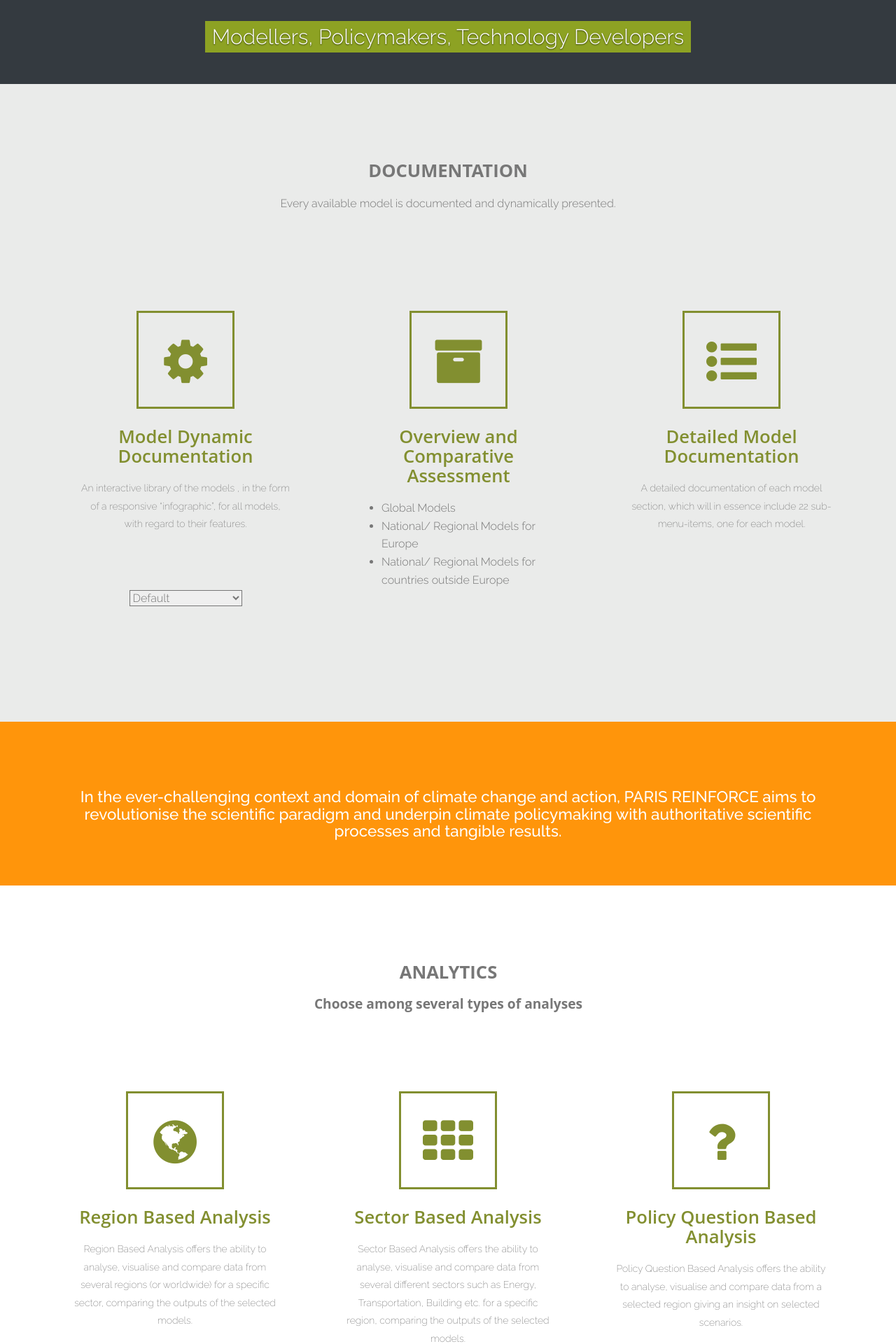
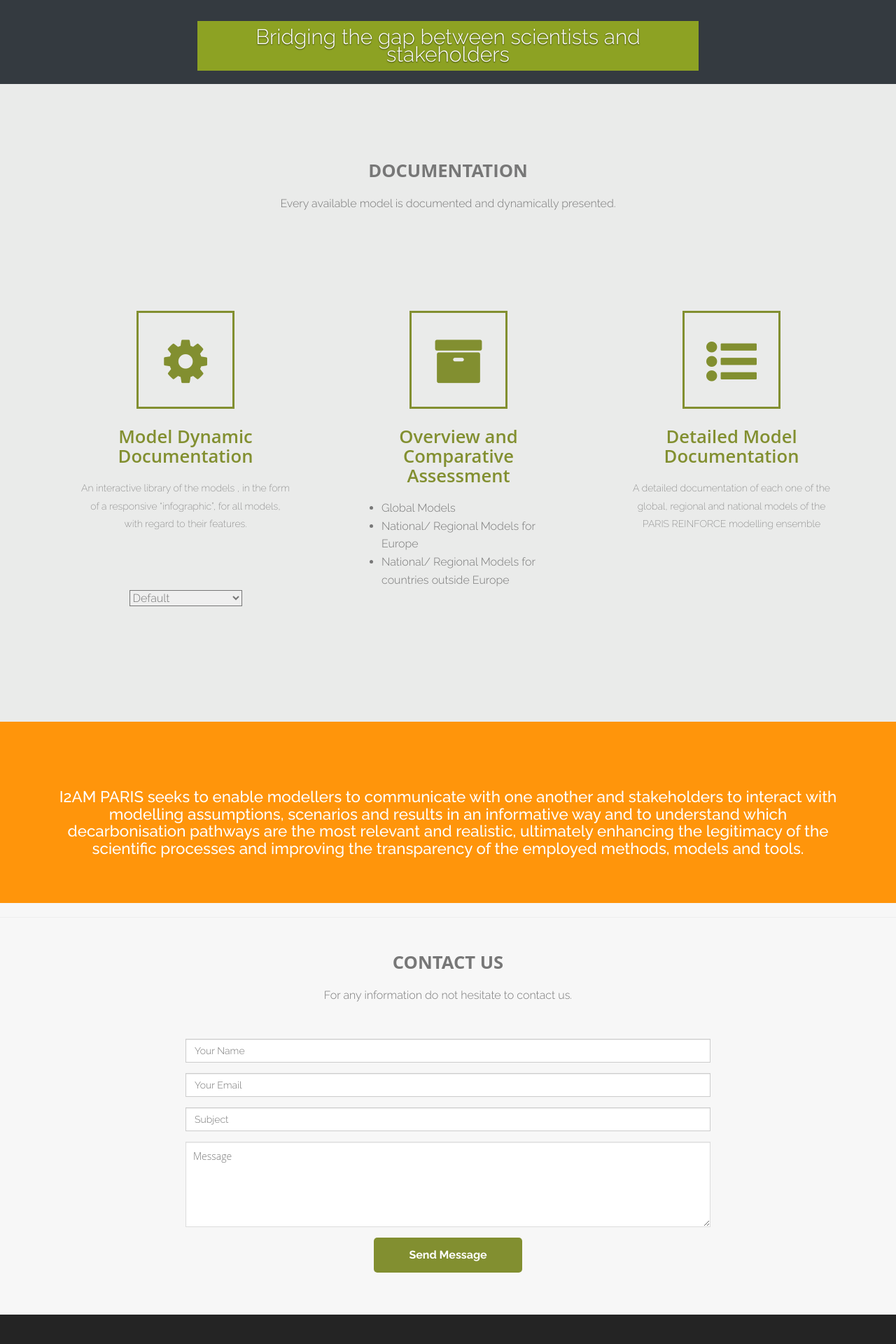
Before and after one commit to sskalidakis/i2am_paris, a Django app: page /main in a window 1280 px wide. Shown: the part 680-2600 px from the top of the page at 70% size. Run offline with Django 3.2, Linux system fonts and the light colour scheme; some libraries are stand-ins or nearby versions.

Commit message:
-more fixes bugs in the menu

```diff
--- a/i2amparis_main/templates/i2amparis_main/detailed_42.html
+++ b/i2amparis_main/templates/i2amparis_main/detailed_42.html
@@ -190,7 +190,7 @@
                                 <li class="list-group-item">
                                     <span>Key parameters</span>
                                     <a style="display: none"
-                                       href="42_key_params">Key parameters</a>
+                                       href="#42_key_params">Key parameters</a>
                                 </li>
 
                                 <li>
--- a/i2amparis_main/templates/i2amparis_main/detailed_gemini_e3.html
+++ b/i2amparis_main/templates/i2amparis_main/detailed_gemini_e3.html
@@ -181,7 +181,7 @@
                                 <li class="list-group-item">
                                     <span>Calibration of the model</span>
                                     <a style="display: none"
-                                       href="#gemini_eco_indicator">Calibration of the model</a>
+                                       href="#gemini_calibration">Calibration of the model</a>
                                 </li>
                                  <li class="list-group-item">
                                     <span>Economic rationale and model solution</span>
--- a/i2amparis_main/templates/i2amparis_main/detailed_ices.html
+++ b/i2amparis_main/templates/i2amparis_main/detailed_ices.html
@@ -129,7 +129,7 @@
                             <li class="list-group-item">
                                 <span>Mitigation/adaptation measures</span>
                                 <a style="display: none"
-                                   href="#ices_calibration">Mitigation/adaptation measures</a>
+                                   href="#ices_mitigation_adaptation">Mitigation/adaptation measures</a>
                                  </li>
                             <li class="list-group-item">
                                 <span>Economic rationale and model solution</span>
--- a/i2amparis_main/templates/i2amparis_main/detailed_maple.html
+++ b/i2amparis_main/templates/i2amparis_main/detailed_maple.html
@@ -180,10 +180,7 @@
                                             <li class="list-group-item">
                                                 <span>Energy demand drivers</span>
                                                 <a style="display: none"
-                                                   href="#maple_energy_demand_drivers"></a>
-                                                Energy
-                                                demand
-                                                drivers/a>
+                                                   href="#maple_energy_demand_drivers">Energy demand drivers</a>
                                             </li>
 
 
--- a/i2amparis_main/templates/i2amparis_main/landing_page.html
+++ b/i2amparis_main/templates/i2amparis_main/landing_page.html
@@ -76,7 +76,7 @@
                     style="width: 100%">
                     <li class="active"><a href="#header" style="font-weight: 500">Home</a></li>
                     <li><a href="#section-works" style="font-weight: 500">Documentation</a></li>
-                    <li><a href="#section-services" style="font-weight: 500">Analytics</a></li>
+{#                    <li><a href="#section-services" style="font-weight: 500">Analyses</a></li>#}
                     <li><a href="#section-contact" style="font-weight: 500">Contact</a></li>
                     <li class="quick-access-content">
                         <a href="dynamic_doc/"><i style="margin-right: 0.5em" class="fa fa-star"></i>Model Dynamic
@@ -106,16 +106,16 @@
             <div class="carousel-caption">
               <div class="wow fadeInUp" data-wow-offset="0" data-wow-delay="0.3s">
                   <h3>I<sup>2</sup>AM PARIS</h3>
-                <h4>Open–access Data Exchange Platform</h4>
+                <h4>Integrating Integrated Assessment Models</h4>
               </div>
               <div class="col-md-10 col-md-offset-1">
                 <div class="wow fadeInUp" data-wow-offset="0" data-wow-delay="0.6s">
-                  <p>Exhaustive facilitative dialogue with climate stakeholders and employment of a strong ensemble of complementary integrated assessment,
-                      energy and sectoral models.</p>
+                  <p>An open-access, data exchange platform to host the detailed documentation, and analyses carried out
+                      by means of the PARIS REINFORCE integrated assessment and energy system models</p>
                     <div class="wow fadeInUp" data-wow-offset="0" data-wow-delay="0.9s">
                         <form class="form-inline">
                             <div class="form-group">
-                                <p>Modellers, Policymakers, Technology Developers</p>
+                                <p>Bridging the gap between scientists and stakeholders</p>
                             </div>
                         </form>
                     </div>
@@ -127,26 +127,24 @@
           <div class="item" style="background-color: #343a40;">
             <div class="carousel-caption">
               <div class="wow fadeInUp" data-wow-offset="0" data-wow-delay="1.0s">
-                <h2>Documented Models</h2>
+                <h2>Modelling documentation</h2>
               </div>
               <div class="col-md-10 col-md-offset-1">
                 <div class="wow fadeInUp" data-wow-offset="0" data-wow-delay="0.6s">
-                  <p>Documentation of all available models along with information regarding their coverage and purpose. </p>
+                  <p>Detailed information on the socioeconomic, sectoral, policy, SDG, emissions and geographic coverage
+                      of the PARIS REINFORCE models</p>
                 </div>
               </div>
               <div class="wow fadeInUp" data-wow-offset="0" data-wow-delay="1.6s">
 
                   <div class="form-group">
-{#                    <button type="getnow"  class="btn btn-primary btn-lg" required="required">Explore</button>#}
                       <button type="livedemo" class="btn btn-primary btn-lg doc_index" >
                         <a href="#section-works" style="color: white" class="doc_index">
                           Explore
                         </a>
                       </button>
                   </div>
-{#                  <div class="form-group">#}
-{#                    <button type="getnow" name="subscribe" class="btn btn-primary btn-lg" required="required">Get Now</button>#}
-{#                  </div>#}
+
 
               </div>
             </div>
@@ -154,11 +152,12 @@
             <div class="item" style="background-color: #343a40;">
                 <div class="carousel-caption">
                     <div class="wow fadeInUp" data-wow-offset="0" data-wow-delay="1.0s">
-                        <h2>Model Analysis</h2>
+                        <h2>Results of our modelling analyses</h2>
                     </div>
                     <div class="col-md-10 col-md-offset-1">
                         <div class="wow fadeInUp" data-wow-offset="0" data-wow-delay="0.6s">
-                            <p>Extraction of analytics and creation of responsive visualisations based on tangible scenarios which are related to specific policy questions. </p>
+                            <p>Visualisation of results of the modelling analyses carried out in the PARIS REINFORCE
+                                project in response to stakeholder-defined policy and research questions </p>
                         </div>
                     </div>
                     <div class="wow fadeInUp" data-wow-offset="0" data-wow-delay="1.6s">
@@ -170,9 +169,6 @@
                                     </a>
                                 </button>
                             </div>
-                            {#                  <div class="form-group">#}
-                            {#                    <button type="getnow" name="subscribe" class="btn btn-primary btn-lg" required="required">Get Now</button>#}
-                            {#                  </div>#}
 
                     </div>
                 </div>
@@ -264,8 +260,8 @@
                                     <figure><i class="fa fa-list-ul"></i></figure>
                                 </div>
                                 <h2><a class="detailed_doc" href="detailed_model_doc">Detailed Model Documentation</a></h2>
-                                <p>A detailed documentation of each model section, which will in essence include 22
-                                    sub-menu-items, one for each model.</p>
+                                <p>A detailed documentation of each one of the global, regional and national models of
+                                    the PARIS REINFORCE modelling ensemble</p>
                             </div>
                         </div>
                     </div>
@@ -289,12 +285,11 @@
           <div class="align-center">
             <div class="testimonial pad-top40 pad-bot40 clearfix">
               <h3 style="color: white">
-                  In the ever-challenging context and domain of climate change and action, PARIS REINFORCE aims to
-                  revolutionise the scientific paradigm and underpin climate policymaking with authoritative scientific
-                  processes and tangible results.
+                  I2AM PARIS seeks to enable modellers to communicate with one another and stakeholders to interact with
+                  modelling assumptions, scenarios and results in an informative way and to understand which
+                  decarbonisation pathways are the most relevant and realistic, ultimately enhancing the legitimacy of
+                  the scientific processes and improving the transparency of the employed methods, models and tools.
               </h3>
-{#              <br />#}
-{#              <span class="author">&mdash; Jouse Manuel / www.jouse-manuel.com</span>#}
             </div>
 
           </div>
@@ -308,84 +303,84 @@
 
 
 
-<!-- services -->
-<section id="section-services" class="section appear pad-bot5 clearfix bg-white">
-    <div class="container">
-        <div class="row mar-bot5">
-            <div class="col-md-offset-3 col-md-6">
-                <div class="section-header">
-                    <div class="wow bounceIn" data-animation-delay="7.8s">
-
-                        <h2 class="section-heading animated">Analytics</h2>
-                        <h4>Choose among several types of analyses</h4>
-
-                    </div>
-                </div>
-            </div>
-        </div>
-        <div class="row mar-bot40">
-            <div class="col-lg-4">
-                <div class="wow bounceIn">
-                    <div class="align-center">
-
-                        <div class="wow rotateIn">
-                            <div class="service-col">
-                                <div class="service-icon">
-                                    <figure><i class="fa fa-globe"></i></figure>
-                                </div>
-                                <h2><a href="#">Region Based Analysis</a></h2>
-                                <p>Region Based Analysis offers the ability to analyse, visualise and compare data from
-                                    several
-                                    regions (or worldwide) for a specific sector, comparing the outputs of the selected
-                                    models.</p>
-                            </div>
-                        </div>
-                    </div>
-                </div>
-            </div>
-
-            <div class="col-lg-4">
-                <div class="align-center">
-                    <div class="wow bounceIn">
-
-                        <div class="wow rotateIn">
-                            <div class="service-col">
-                                <div class="service-icon">
-                                    <figure><i class="fa fa-th"></i></figure>
-                                </div>
-                                <h2><a href="#">Sector Based Analysis</a></h2>
-                                <p>Sector Based Analysis offers the ability to analyse, visualise and compare data from
-                                    several
-                                    different sectors such as Energy, Transportation, Building etc. for a specific
-                                    region, comparing
-                                    the outputs of the selected models.</p>
-                            </div>
-                        </div>
-                    </div>
-                </div>
-            </div>
-
-            <div class="col-lg-4">
-                <div class="align-center">
-                    <div class="wow bounceIn">
-                        <div class="service-col">
-                            <div class="service-icon">
-                                <figure><i class="fa fa-question"></i></figure>
-                            </div>
-                            <h2><a href="#">Policy Question Based Analysis</a></h2>
-                            <p>Policy Question Based Analysis offers the ability to analyse, visualise and compare data
-                                from a selected region giving an insight on
-                                selected scenarios.</p>
-                        </div>
-                    </div>
-                </div>
-            </div>
-
-        </div>
-
-    </div>
-</section>
-<!--/services-->
+{#<!-- services -->#}
+{#<section id="section-services" class="section appear pad-bot5 clearfix bg-white">#}
+{#    <div class="container">#}
+{#        <div class="row mar-bot5">#}
+{#            <div class="col-md-offset-3 col-md-6">#}
+{#                <div class="section-header">#}
+{#                    <div class="wow bounceIn" data-animation-delay="7.8s">#}
+{##}
+{#                        <h2 class="section-heading animated">Analyses</h2>#}
+{#                        <h4>Choose among several types of analyses</h4>#}
+{##}
+{#                    </div>#}
+{#                </div>#}
+{#            </div>#}
+{#        </div>#}
+{#        <div class="row mar-bot40">#}
+{#            <div class="col-lg-4">#}
+{#                <div class="wow bounceIn">#}
+{#                    <div class="align-center">#}
+{##}
+{#                        <div class="wow rotateIn">#}
+{#                            <div class="service-col">#}
+{#                                <div class="service-icon">#}
+{#                                    <figure><i class="fa fa-globe"></i></figure>#}
+{#                                </div>#}
+{#                                <h2><a href="#">Region Based Analysis</a></h2>#}
+{#                                <p>Region Based Analysis offers the ability to analyse, visualise and compare data from#}
+{#                                    several#}
+{#                                    regions (or worldwide) for a specific sector, comparing the outputs of the selected#}
+{#                                    models.</p>#}
+{#                            </div>#}
+{#                        </div>#}
+{#                    </div>#}
+{#                </div>#}
+{#            </div>#}
+{##}
+{#            <div class="col-lg-4">#}
+{#                <div class="align-center">#}
+{#                    <div class="wow bounceIn">#}
+{##}
+{#                        <div class="wow rotateIn">#}
+{#                            <div class="service-col">#}
+{#                                <div class="service-icon">#}
+{#                                    <figure><i class="fa fa-th"></i></figure>#}
+{#                                </div>#}
+{#                                <h2><a href="#">Sector Based Analysis</a></h2>#}
+{#                                <p>Sector Based Analysis offers the ability to analyse, visualise and compare data from#}
+{#                                    several#}
+{#                                    different sectors such as Energy, Transportation, Building etc. for a specific#}
+{#                                    region, comparing#}
+{#                                    the outputs of the selected models.</p>#}
+{#                            </div>#}
+{#                        </div>#}
+{#                    </div>#}
+{#                </div>#}
+{#            </div>#}
+{##}
+{#            <div class="col-lg-4">#}
+{#                <div class="align-center">#}
+{#                    <div class="wow bounceIn">#}
+{#                        <div class="service-col">#}
+{#                            <div class="service-icon">#}
+{#                                <figure><i class="fa fa-question"></i></figure>#}
+{#                            </div>#}
+{#                            <h2><a href="#">Policy Question Based Analysis</a></h2>#}
+{#                            <p>Policy Question Based Analysis offers the ability to analyse, visualise and compare data#}
+{#                                from a selected region giving an insight on#}
+{#                                selected scenarios.</p>#}
+{#                        </div>#}
+{#                    </div>#}
+{#                </div>#}
+{#            </div>#}
+{##}
+{#        </div>#}
+{##}
+{#    </div>#}
+{#</section>#}
+{#<!--/services-->#}
 
     <hr>
   <!-- contact -->
```
Also changed, not shown: i2amparis_main/countries_data.py (+5 -5 lines), i2amparis_main/templates/i2amparis_main/detailed_nemesis.html (+1 -6 lines), i2amparis_main/templates/i2amparis_main/overview_comparative_assessment_landing_page.html (+8 -7 lines).
